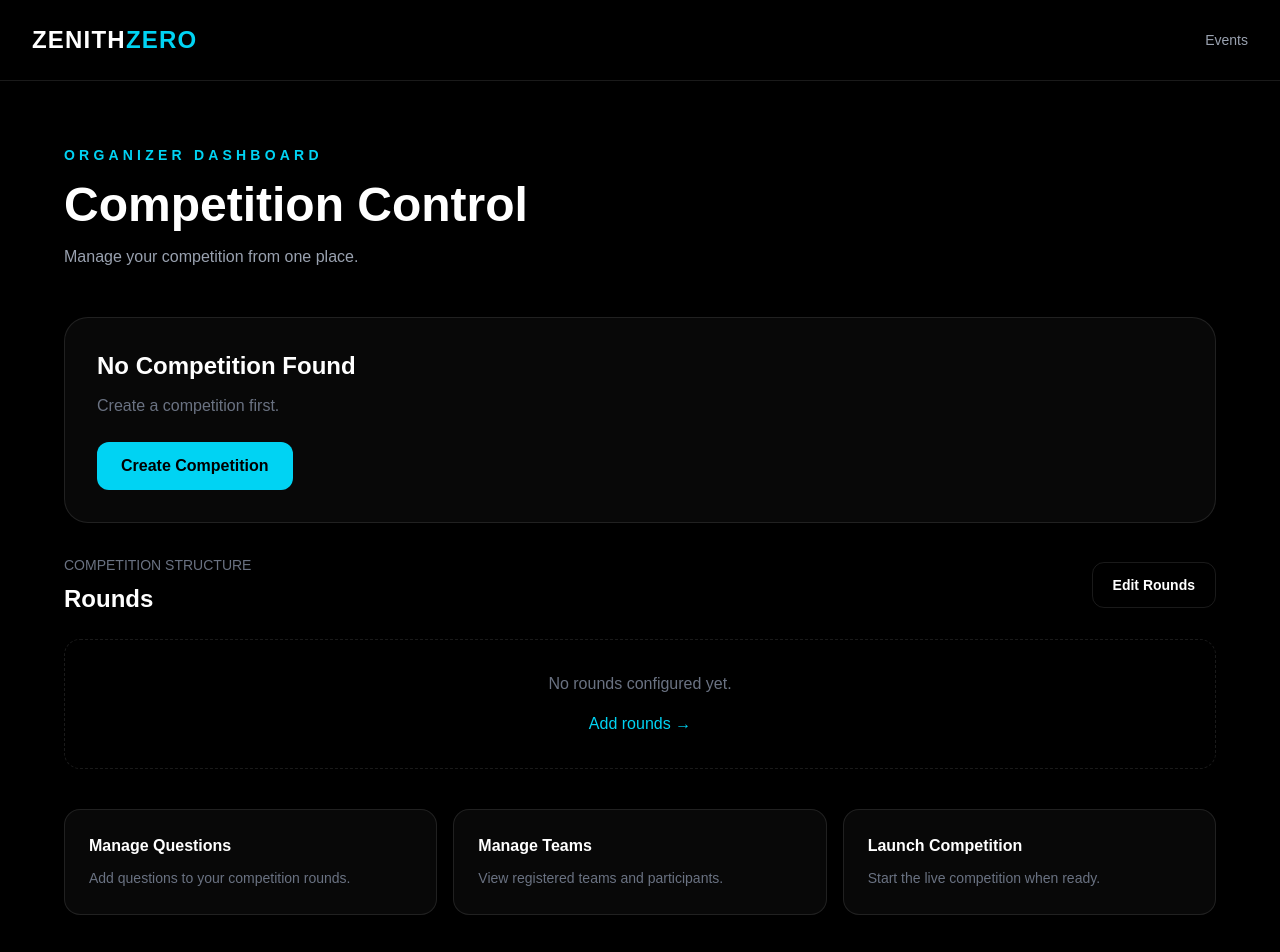
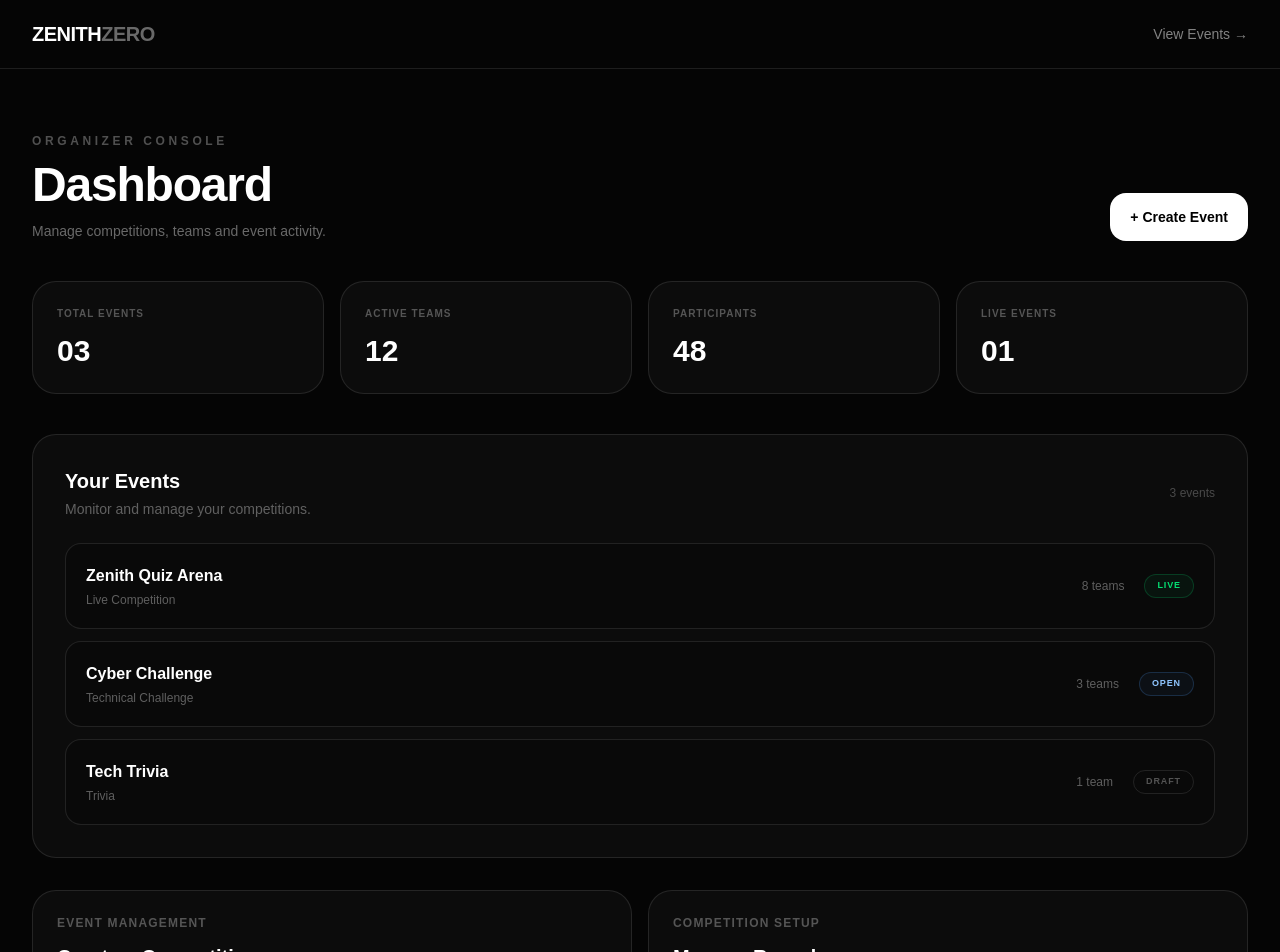
Before and after one commit to niharrai7/zenith-zero, a Next.js app: page /organizer in a window 1280 px wide. Shown: the top 952 px of the page. Built offline with nearby package versions, Linux system fonts and the light colour scheme.

Commit message:
feat: build organizer dashboard

```diff
--- a/app/organizer/page.js
+++ b/app/organizer/page.js
@@ -1,322 +1,191 @@
 "use client";
 
-import { useEffect, useState } from "react";
+import Link from "next/link";
 
-export default function OrganizerDashboard() {
-  const [competition, setCompetition] = useState(null);
-  const [rounds, setRounds] = useState([]);
+const stats = [
+  { label: "Total Events", value: "03" },
+  { label: "Active Teams", value: "12" },
+  { label: "Participants", value: "48" },
+  { label: "Live Events", value: "01" },
+];
 
-  useEffect(() => {
-    const savedCompetition =
-      localStorage.getItem("zenithCompetition");
+const events = [
+  {
+    name: "Zenith Quiz Arena",
+    type: "Live Competition",
+    teams: "8 teams",
+    status: "LIVE",
+  },
+  {
+    name: "Cyber Challenge",
+    type: "Technical Challenge",
+    teams: "3 teams",
+    status: "OPEN",
+  },
+  {
+    name: "Tech Trivia",
+    type: "Trivia",
+    teams: "1 team",
+    status: "DRAFT",
+  },
+];
 
-    const savedRounds =
-      localStorage.getItem("zenithRounds");
+export default function OrganizerPage() {
+  return (
+    <main className="min-h-screen bg-[#050505] text-white">
+      <nav className="border-b border-white/10">
+        <div className="mx-auto flex max-w-7xl items-center justify-between px-5 py-5 sm:px-8">
+          <Link
+            href="/"
+            className="text-xl font-black tracking-tight"
+          >
+            ZENITH<span className="text-white/40">ZERO</span>
+          </Link>
 
-    if (savedCompetition) {
-      setCompetition(JSON.parse(savedCompetition));
-    }
-
-    if (savedRounds) {
-      setRounds(JSON.parse(savedRounds));
-    }
-  }, []);
-
-  return (
-    <main className="min-h-screen bg-black text-white">
-
-      {/* NAVBAR */}
-
-      <nav className="flex items-center justify-between border-b border-white/10 px-8 py-6">
-
-        <a
-          href="/"
-          className="text-2xl font-bold tracking-wider"
-        >
-          ZENITH<span className="text-cyan-400">ZERO</span>
-        </a>
-
-        <a
-          href="/events"
-          className="text-sm text-gray-400 transition hover:text-cyan-400"
-        >
-          Events
-        </a>
-
+          <Link
+            href="/events"
+            className="text-sm text-white/50 transition hover:text-white"
+          >
+            View Events →
+          </Link>
+        </div>
       </nav>
 
+      <section className="mx-auto max-w-7xl px-5 py-10 sm:px-8 sm:py-16">
+        <div className="flex flex-col justify-between gap-6 md:flex-row md:items-end">
+          <div>
+            <p className="text-xs font-bold uppercase tracking-[0.3em] text-white/30">
+              Organizer Console
+            </p>
 
-      {/* HEADER */}
+            <h1 className="mt-3 text-4xl font-black tracking-tight sm:text-5xl">
+              Dashboard
+            </h1>
 
-      <section className="px-6 py-16">
+            <p className="mt-3 text-sm text-white/40">
+              Manage competitions, teams and event activity.
+            </p>
+          </div>
 
-        <div className="mx-auto max-w-6xl">
+          <Link
+            href="/organizer/create"
+            className="w-fit rounded-2xl bg-white px-5 py-3.5 text-sm font-bold text-black transition hover:bg-white/90"
+          >
+            + Create Event
+          </Link>
+        </div>
 
-          <p className="text-sm font-semibold uppercase tracking-[0.3em] text-cyan-400">
-            Organizer Dashboard
-          </p>
+        {/* Stats */}
+        <div className="mt-10 grid grid-cols-2 gap-4 lg:grid-cols-4">
+          {stats.map((stat) => (
+            <div
+              key={stat.label}
+              className="rounded-3xl border border-white/10 bg-white/[0.03] p-5 sm:p-6"
+            >
+              <p className="text-[10px] font-bold uppercase tracking-widest text-white/30">
+                {stat.label}
+              </p>
 
-          <h1 className="mt-4 text-5xl font-black">
-            Competition Control
-          </h1>
+              <p className="mt-3 text-3xl font-black">
+                {stat.value}
+              </p>
+            </div>
+          ))}
+        </div>
 
-          <p className="mt-4 text-gray-400">
-            Manage your competition from one place.
-          </p>
+        {/* Events */}
+        <div className="mt-10 rounded-3xl border border-white/10 bg-white/[0.03] p-5 sm:p-8">
+          <div className="flex items-center justify-between gap-4">
+            <div>
+              <h2 className="text-xl font-bold">
+                Your Events
+              </h2>
 
+              <p className="mt-1 text-sm text-white/35">
+                Monitor and manage your competitions.
+              </p>
+            </div>
 
-          {/* COMPETITION */}
+            <span className="hidden text-xs text-white/25 sm:block">
+              {events.length} events
+            </span>
+          </div>
 
-          <div className="mt-12 rounded-3xl border border-white/10 bg-white/[0.03] p-8">
+          <div className="mt-6 space-y-3">
+            {events.map((event) => (
+              <div
+                key={event.name}
+                className="flex flex-col gap-5 rounded-2xl border border-white/10 bg-black/20 p-5 transition hover:border-white/20 sm:flex-row sm:items-center sm:justify-between"
+              >
+                <div>
+                  <h3 className="font-semibold">
+                    {event.name}
+                  </h3>
 
-            {competition ? (
-
-              <>
-
-                <div className="flex flex-col justify-between gap-6 md:flex-row">
-
-                  <div>
-
-                    <p className="text-sm text-cyan-400">
-                      COMPETITION
-                    </p>
-
-                    <h2 className="mt-3 text-3xl font-bold">
-                      {competition.name}
-                    </h2>
-
-                    <p className="mt-4 max-w-2xl leading-7 text-gray-400">
-                      {competition.description}
-                    </p>
-
-                  </div>
-
-
-                  <div className="flex gap-3">
-
-                    <span className="h-fit rounded-full border border-cyan-400/30 px-4 py-2 text-sm text-cyan-400">
-                      {competition.mode}
-                    </span>
-
-                    <span className="h-fit rounded-full border border-white/10 px-4 py-2 text-sm text-gray-400">
-                      {competition.teamSize}
-                    </span>
-
-                  </div>
-
+                  <p className="mt-1 text-xs text-white/35">
+                    {event.type}
+                  </p>
                 </div>
 
+                <div className="flex items-center justify-between gap-5 sm:justify-end">
+                  <span className="text-xs text-white/35">
+                    {event.teams}
+                  </span>
 
-                {/* STATS */}
-
-                <div className="mt-10 grid gap-4 sm:grid-cols-3">
-
-                  <Stat
-                    label="Rounds"
-                    value={rounds.length}
-                  />
-
-                  <Stat
-                    label="Participants"
-                    value="0"
-                  />
-
-                  <Stat
-                    label="Status"
-                    value="DRAFT"
-                  />
-
+                  <span
+                    className={`rounded-full border px-3 py-1 text-[9px] font-bold tracking-widest ${
+                      event.status === "LIVE"
+                        ? "border-green-400/20 bg-green-400/5 text-green-400"
+                        : event.status === "OPEN"
+                        ? "border-blue-400/20 bg-blue-400/5 text-blue-300"
+                        : "border-white/10 text-white/30"
+                    }`}
+                  >
+                    {event.status}
+                  </span>
                 </div>
-
-              </>
-
-            ) : (
-
-              <div>
-
-                <h2 className="text-2xl font-bold">
-                  No Competition Found
-                </h2>
-
-                <p className="mt-3 text-gray-500">
-                  Create a competition first.
-                </p>
-
-                <a
-                  href="/organizer/create"
-                  className="mt-6 inline-block rounded-xl bg-cyan-400 px-6 py-3 font-bold text-black"
-                >
-                  Create Competition
-                </a>
-
               </div>
-
-            )}
-
+            ))}
           </div>
-
-
-          {/* ROUNDS */}
-
-          <div className="mt-8">
-
-            <div className="flex items-center justify-between">
-
-              <div>
-
-                <p className="text-sm text-gray-500">
-                  COMPETITION STRUCTURE
-                </p>
-
-                <h2 className="mt-2 text-2xl font-bold">
-                  Rounds
-                </h2>
-
-              </div>
-
-              <a
-                href="/organizer/create/rounds"
-                className="rounded-xl border border-white/10 px-5 py-3 text-sm font-semibold transition hover:border-cyan-400 hover:text-cyan-400"
-              >
-                Edit Rounds
-              </a>
-
-            </div>
-
-
-            {rounds.length > 0 ? (
-
-              <div className="mt-6 space-y-4">
-
-                {rounds.map((round, index) => (
-
-                  <div
-                    key={round.id}
-                    className="flex items-center justify-between rounded-2xl border border-white/10 bg-white/[0.03] p-6"
-                  >
-
-                    <div className="flex items-center gap-5">
-
-                      <div className="flex h-10 w-10 items-center justify-center rounded-xl bg-cyan-400/10 font-mono text-sm text-cyan-400">
-                        0{index + 1}
-                      </div>
-
-                      <div>
-
-                        <h3 className="font-bold">
-                          {round.name}
-                        </h3>
-
-                        <p className="mt-1 text-sm text-gray-500">
-                          {round.description}
-                        </p>
-
-                      </div>
-
-                    </div>
-
-
-                    {round.id === "buzzer" && (
-                      <span className="hidden rounded-full border border-cyan-400/20 bg-cyan-400/10 px-3 py-1 text-xs text-cyan-400 sm:block">
-                        LIVE
-                      </span>
-                    )}
-
-                  </div>
-
-                ))}
-
-              </div>
-
-            ) : (
-
-              <div className="mt-6 rounded-2xl border border-dashed border-white/10 p-8 text-center">
-
-                <p className="text-gray-500">
-                  No rounds configured yet.
-                </p>
-
-                <a
-                  href="/organizer/create/rounds"
-                  className="mt-4 inline-block text-cyan-400 hover:underline"
-                >
-                  Add rounds →
-                </a>
-
-              </div>
-
-            )}
-
-          </div>
-
-
-          {/* ACTIONS */}
-
-          <div className="mt-10 grid gap-4 md:grid-cols-3">
-
-            <DashboardAction
-              title="Manage Questions"
-              description="Add questions to your competition rounds."
-            />
-
-            <DashboardAction
-              title="Manage Teams"
-              description="View registered teams and participants."
-            />
-
-            <DashboardAction
-              title="Launch Competition"
-              description="Start the live competition when ready."
-            />
-
-          </div>
-
         </div>
 
+        {/* Quick Actions */}
+        <div className="mt-8 grid gap-4 md:grid-cols-2">
+          <Link
+            href="/organizer/create"
+            className="rounded-3xl border border-white/10 bg-white/[0.03] p-6 transition hover:border-white/20 hover:bg-white/[0.05]"
+          >
+            <p className="text-xs font-bold uppercase tracking-widest text-white/30">
+              Event Management
+            </p>
+
+            <h3 className="mt-3 text-xl font-bold">
+              Create a Competition
+            </h3>
+
+            <p className="mt-2 text-sm leading-6 text-white/35">
+              Configure event details, team limits and competition settings.
+            </p>
+          </Link>
+
+          <Link
+            href="/organizer/create/rounds"
+            className="rounded-3xl border border-white/10 bg-white/[0.03] p-6 transition hover:border-white/20 hover:bg-white/[0.05]"
+          >
+            <p className="text-xs font-bold uppercase tracking-widest text-white/30">
+              Competition Setup
+            </p>
+
+            <h3 className="mt-3 text-xl font-bold">
+              Manage Rounds
+            </h3>
+
+            <p className="mt-2 text-sm leading-6 text-white/35">
+              Add rounds and define how teams progress through your event.
+            </p>
+          </Link>
+        </div>
       </section>
-
     </main>
   );
 }
-
-
-/* STAT */
-
-function Stat({ label, value }) {
-  return (
-    <div className="rounded-2xl border border-white/10 bg-black p-5">
-
-      <p className="text-xs uppercase tracking-wider text-gray-500">
-        {label}
-      </p>
-
-      <p className="mt-3 text-2xl font-bold">
-        {value}
-      </p>
-
-    </div>
-  );
-}
-
-
-/* DASHBOARD ACTION */
-
-function DashboardAction({ title, description }) {
-  return (
-    <button
-      type="button"
-      onClick={() => alert(`${title} will be built next.`)}
-      className="rounded-2xl border border-white/10 bg-white/[0.03] p-6 text-left transition hover:border-cyan-400/40"
-    >
-
-      <h3 className="font-bold">
-        {title}
-      </h3>
-
-      <p className="mt-2 text-sm leading-6 text-gray-500">
-        {description}
-      </p>
-
-    </button>
-  );
-}
```
